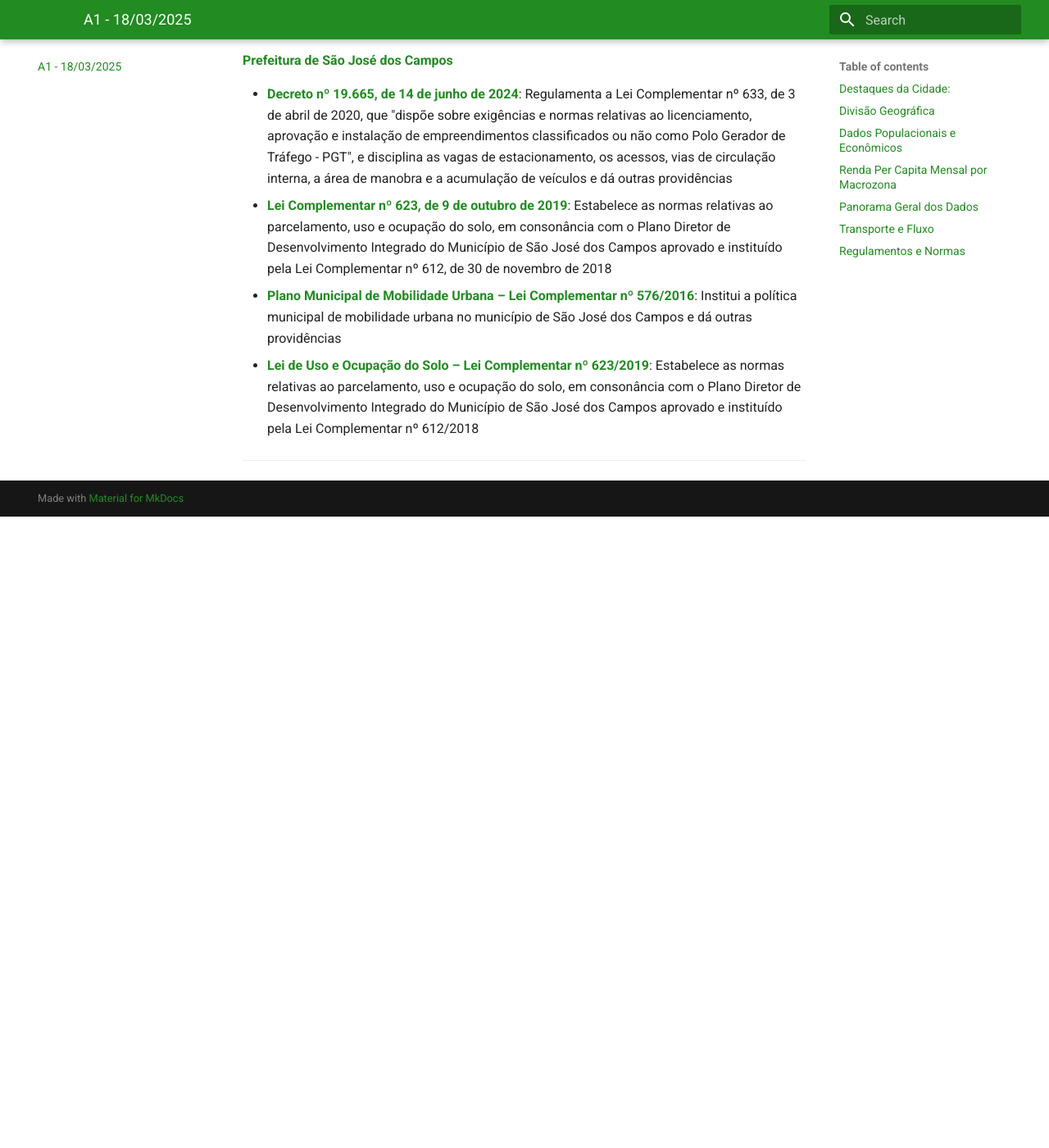
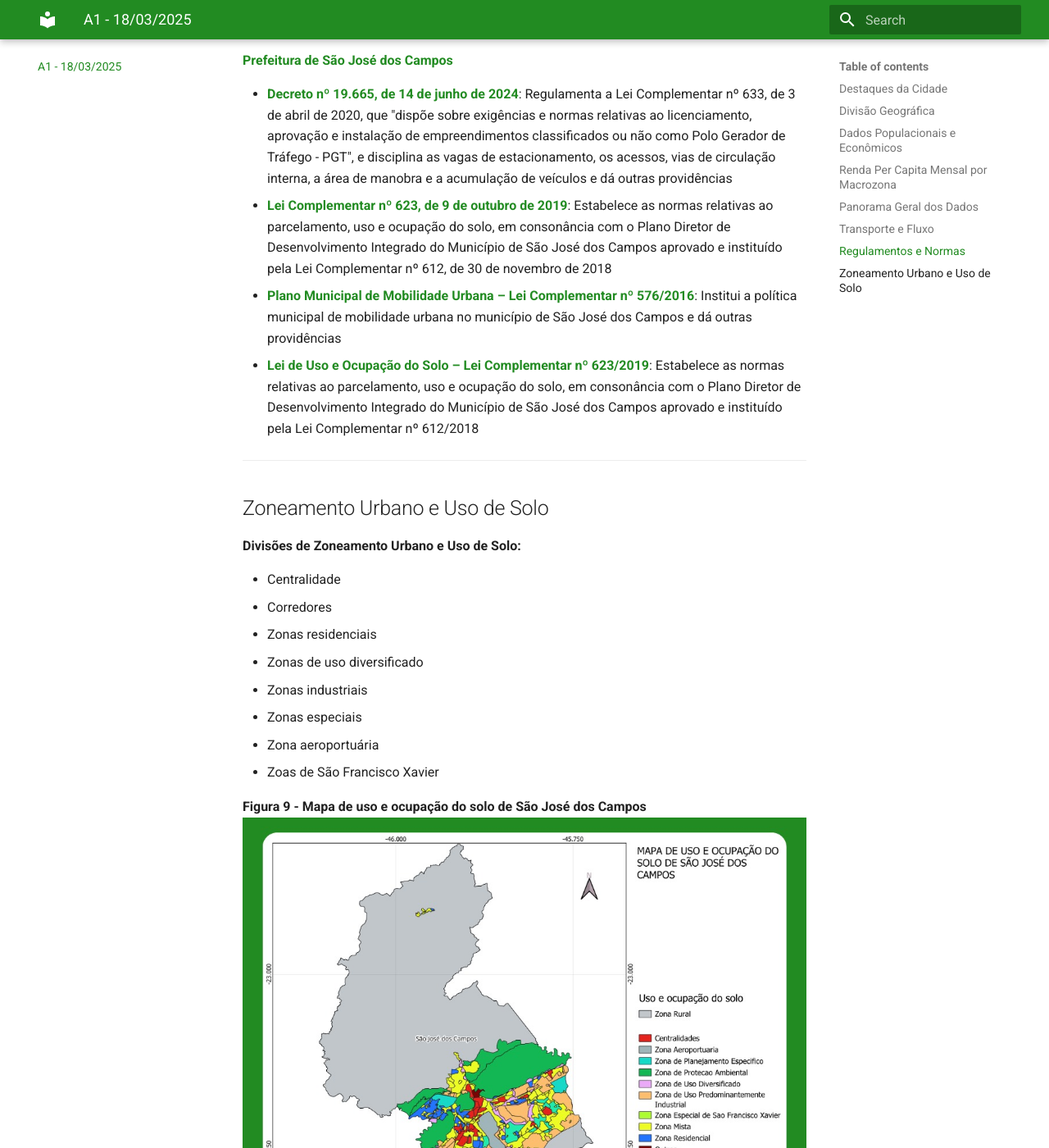
Before and after one commit to Lirucas/ProjetoTesteMkDocs, an MkDocs documentation site: the page built from docs/atv1.md, in a window 1280 px wide and 1400 px high, scrolled down 6778 px. Shown: the whole window at 82% size. Built offline with MkDocs 1.6.1 and Material for MkDocs 9.7.7, drawn with Linux system fonts in a browser that asks for light colours; before the commit the page ends 7408 px from its top, so only the background shows below that; some of the changed text lies outside the part shown.

Commit message:
Adicionando alterações no conteúdo, links, e fontes

```diff
--- a/docs/assets/custom.css
+++ b/docs/assets/custom.css
@@ -4,15 +4,7 @@
     --md-typeset-a-color: #228B22 !important; /* Verde para os links com !important */
 }
 
-/* Altera a cor dos links normais para o verde */
-a {
-    color: #228B22 !important; /* Verde para os links */
-}
 
-/* Altera a cor dos links ao passar o mouse sobre eles */
-a:hover {
-    color: #006400 !important; /* Verde escuro (DarkGreen) no hover */
-}
 
 /* Garante que os botões fiquem visíveis */
 .md-button {
--- a/docs/atv1.md
+++ b/docs/atv1.md
@@ -148,3 +148,22 @@ A cidade pode ser dividida em **sete regiões geográficas principais**, ou **ma
 - **[Lei de Uso e Ocupação do Solo – Lei Complementar nº 623/2019](https://www.sjc.sp.gov.br/media/198888/lc-623_19-alterada-pela-lc632_20_atualizjun2022.pdf)**: Estabelece as normas relativas ao parcelamento, uso e ocupação do solo, em consonância com o Plano Diretor de Desenvolvimento Integrado do Município de São José dos Campos aprovado e instituído pela Lei Complementar nº 612/2018
 
 ---
+
+## Zoneamento Urbano e Uso de Solo
+
+**Divisões de Zoneamento Urbano e Uso de Solo:**
+
+- Centralidade
+- Corredores
+- Zonas residenciais
+- Zonas de uso diversificado
+- Zonas industriais
+- Zonas especiais
+- Zona aeroportuária
+- Zoas de São Francisco Xavier
+
+**Figura 9 - Mapa de uso e ocupação do solo de São José dos Campos**
+![Figura 9 - Mapa de uso e ocupação do solo SJCampos](assets/figura9.png)
+*(Fonte: [IBGE](https://www.ibge.gov.br/geociencias/organizacao-do-territorio/malhas-territoriais/15774-malhas.html) e [Prefeitura de São José dos Campos](https://www.sjc.sp.gov.br/servicos/urbanismo-e-sustentabilidade/planejamento-urbano/zoneamento/consulta-de-zoneamento/))*
+
+---
```
Also changed, not shown: other parts of docs/atv1.md (+2 -2 lines).
